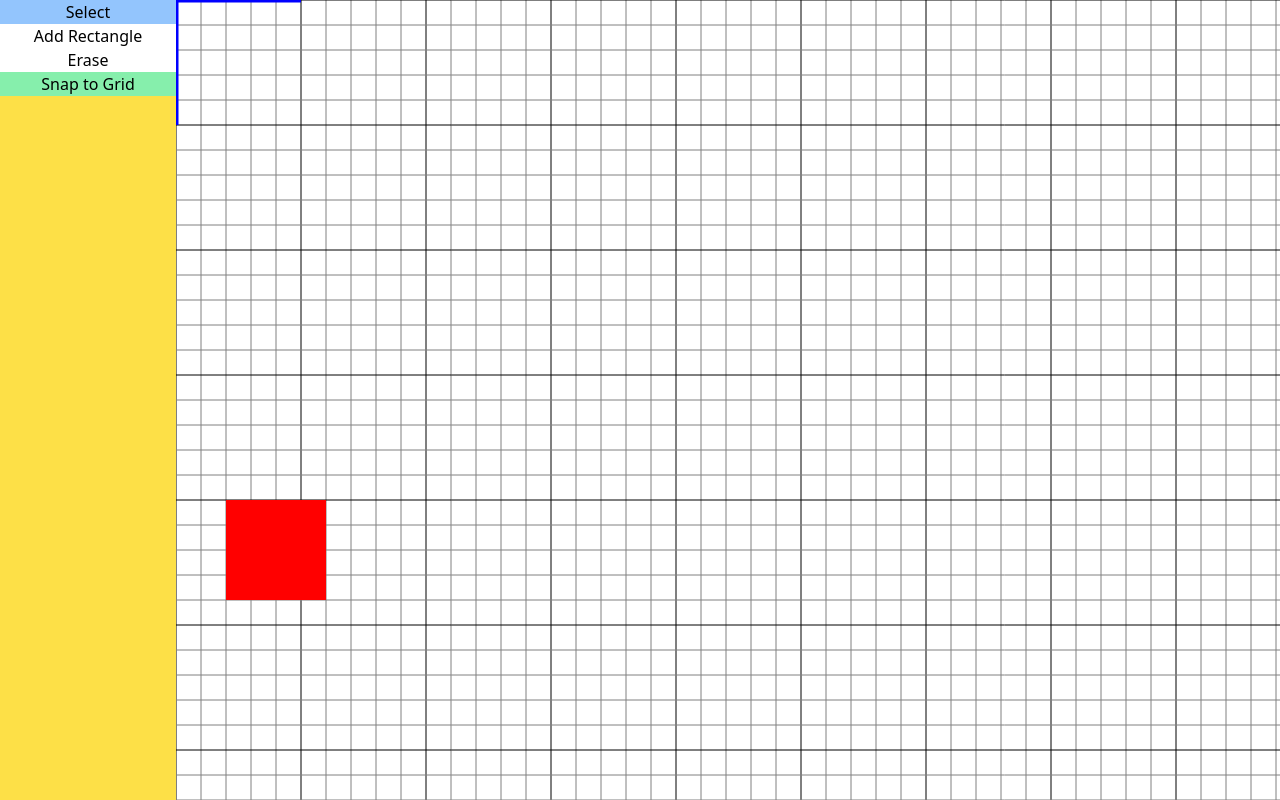
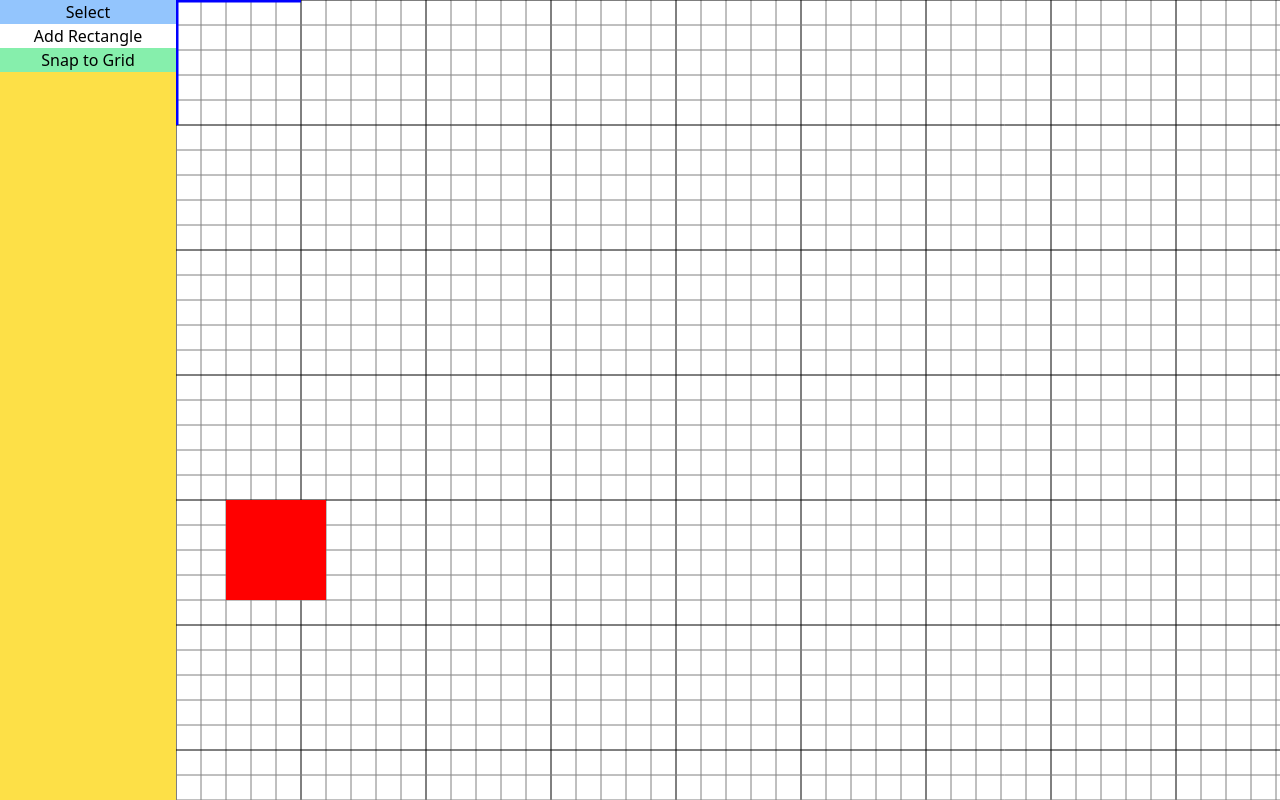
Before and after one commit to jfkonecn/software-system-designer, a React (Vite) app: page / in a window 1280 px wide. Built offline with nearby package versions, Linux system fonts and the light colour scheme.

Commit message:
added new draw mode

```diff
--- a/src/App.tsx
+++ b/src/App.tsx
@@ -5,7 +5,7 @@ import { DrawMode, Grid } from "./types";
 
 function App() {
   const appRef = useRef<HTMLDivElement>(null);
-  const [drawMode, setDrawMode] = useState<DrawMode>("select");
+  const [drawMode, setDrawMode] = useState<DrawMode>({ typename: "select" });
   const [snapToGrid, setSnapToGrid] = useState<boolean>(true);
 
   useEffect(() => {
--- a/src/canvas/Canvas.tsx
+++ b/src/canvas/Canvas.tsx
@@ -44,7 +44,7 @@ export default function Canvas({
   const onCanvasClick = useCallback<
     MouseEventHandler<HTMLCanvasElement>
   >(() => {
-    if (drawMode === "addRectangle") {
+    if (drawMode.typename === "addRectangle") {
       const canvas = canvasRef.current;
       if (canvas) {
         grid.rectangles.push({
--- a/src/toolbar/Toolbar.tsx
+++ b/src/toolbar/Toolbar.tsx
@@ -7,45 +7,41 @@ type ToolbarProps = {
   onSnapToGridChange: (snapToGrid: boolean) => void;
 };
 export default function Toolbar({
-  drawMode,
+  drawMode: { typename: drawModeTypename },
   onDrawModeChange,
   snapToGrid,
   onSnapToGridChange,
 }: ToolbarProps) {
   return (
     <div className="w-screen md:w-44 h-16 md:h-auto bg-yellow-300">
-      <div>
-        <nav className="w-full h-full flex flex-row md:flex-col">
+      <nav>
+        <section className="w-full h-full flex flex-row md:flex-col">
           <button
-            className={`${drawMode === "select" ? "bg-blue-300" : "bg-white"}`}
-            onClick={() => onDrawModeChange("select")}
+            className={`${
+              drawModeTypename === "select" ? "bg-blue-300" : "bg-white"
+            }`}
+            onClick={() => onDrawModeChange({ typename: "select" })}
           >
             Select
           </button>
           <button
             className={`${
-              drawMode === "addRectangle" ? "bg-blue-300" : "bg-white"
+              drawModeTypename === "addRectangle" ? "bg-blue-300" : "bg-white"
             }`}
-            onClick={() => onDrawModeChange("addRectangle")}
+            onClick={() => onDrawModeChange({ typename: "addRectangle" })}
           >
             Add Rectangle
           </button>
-          <button
-            className={`${drawMode === "erase" ? "bg-blue-300" : "bg-white"}`}
-            onClick={() => onDrawModeChange("erase")}
-          >
-            Erase
-          </button>
-        </nav>
-        <nav className="w-full h-full flex flex-row md:flex-col">
+        </section>
+        <section className="w-full h-full flex flex-row md:flex-col">
           <button
             onClick={() => onSnapToGridChange(!snapToGrid)}
             className={`${snapToGrid ? "bg-green-300" : "bg-white"}`}
           >
             Snap to Grid
           </button>
-        </nav>
-      </div>
+        </section>
+      </nav>
     </div>
   );
 }
--- a/src/types.d.ts
+++ b/src/types.d.ts
@@ -10,4 +10,7 @@ export type Grid = {
   gridSquareSize: number;
 };
 
-export type DrawMode = "select" | "addRectangle" | "erase";
+export type DrawMode =
+  | { typename: "select" }
+  | { typename: "addRectangle" }
+  | { typename: "lasso"; start: { x: number; y: number } };
```
